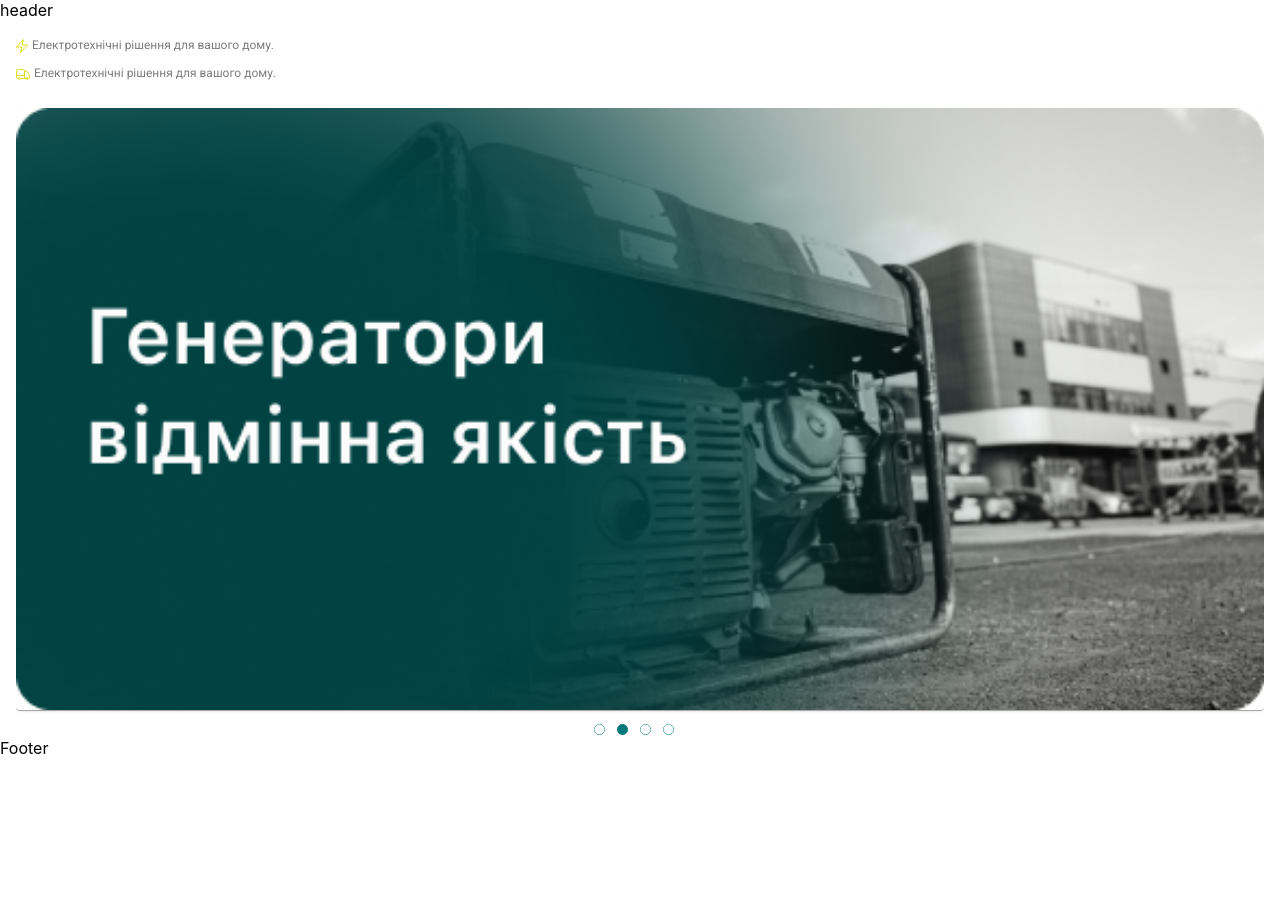
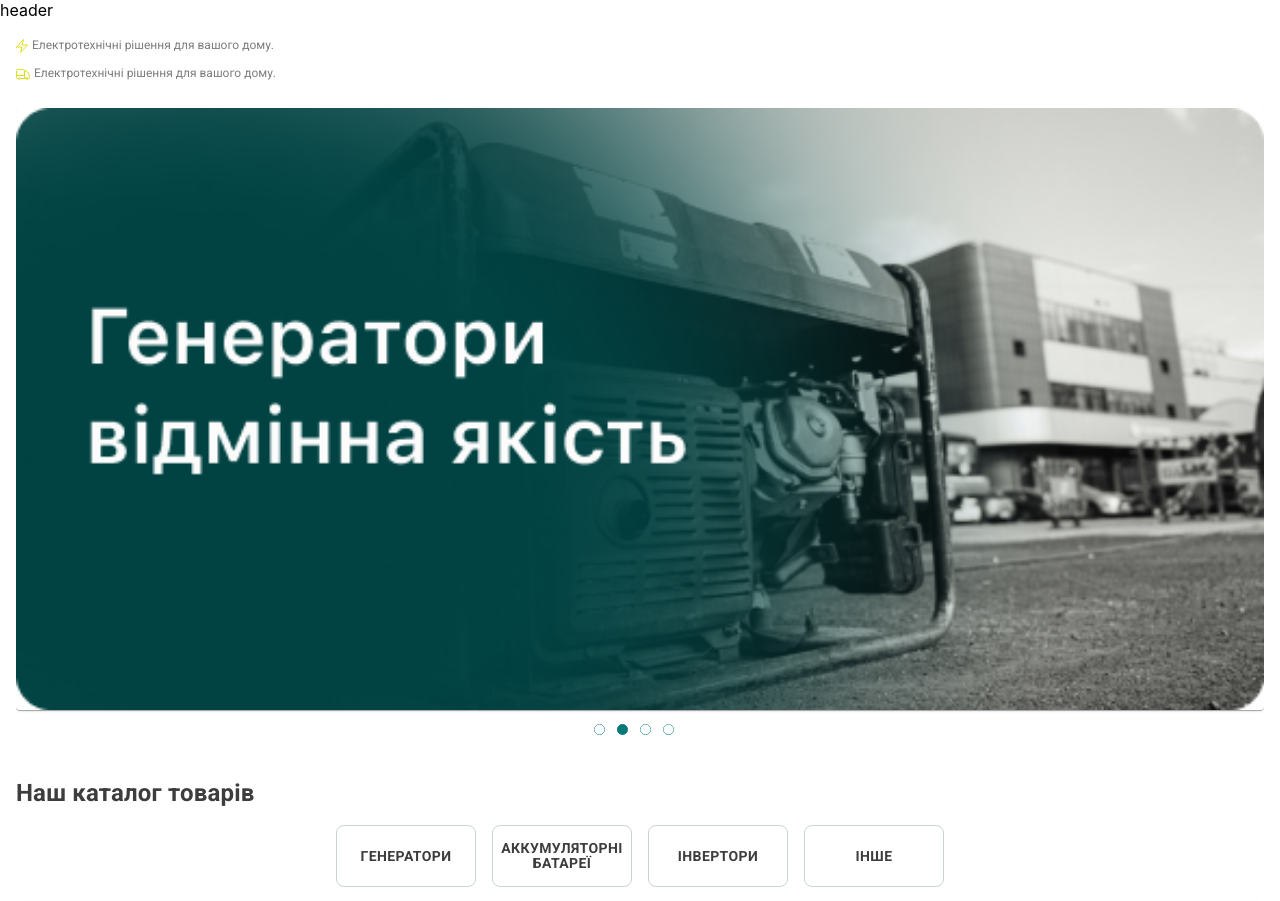
Before and after one commit to MariiaSuper/shop_team_107, a React (Create React App) app: page / in a window 1280 px wide. Shown: the top 901 px of the page. Before the commit the page ends 800 px from the top, so only its background shows below. Built offline with nearby package versions, Linux system fonts and the light colour scheme.

Commit message:
create catalog elements

```diff
--- a/src/Root.tsx
+++ b/src/Root.tsx
@@ -3,10 +3,12 @@ import App from './App';
 import { HomePage } from './components/HomePage/HomePage';
 import { Provider } from 'react-redux';
 import { store } from './store/store';
-import Catalog from './components/Catalog/Catalog';
 import { GeneratorsComponent } from './components/Catalog/GeneratorsComponent/GeneratorsComponent';
 import { AllProductsComponent } from './components/Catalog/AllProductsComponent/AllProductsComponent';
 import { NotFoundPage } from './components/NotFoundPage';
+import { BatteriesComponent } from './components/Catalog/BatteriesComponent/BatteriesComponent';
+import { InvertersComponent } from './components/Catalog/InvertersComponent/InvertersComponent';
+import { OthersComponent } from './components/Catalog/OthersComponent/OthersComponent';
 
 export const Root = () => (
   <Provider store={store}>
@@ -14,12 +16,11 @@ export const Root = () => (
       <Routes>
         <Route path="/" element={<App />}>
           <Route index element={<HomePage />} />
-          <Route path="catalog" element={<Catalog />} />
           <Route path="generators" element={<GeneratorsComponent />} />
-          <Route path="batteries" element={<GeneratorsComponent />} />
-          <Route path="inverters" element={<GeneratorsComponent />} />
-          <Route path="others" element={<GeneratorsComponent />} />
-          <Route path="all-products" element={<AllProductsComponent />} />
+          <Route path="batteries" element={<BatteriesComponent />} />
+          <Route path="inverters" element={<InvertersComponent />} />
+          <Route path="others" element={<OthersComponent />} />
+          <Route path="products" element={<AllProductsComponent />} />
           <Route path="*" element={<NotFoundPage />} />
         </Route>
       </Routes>
--- a/src/components/Catalog/Catalog.tsx
+++ b/src/components/Catalog/Catalog.tsx
@@ -1,86 +1,225 @@
+// import React from 'react';
+// import { Button, Grid, Typography, Box } from '@mui/material';
+// import { useNavigate } from 'react-router-dom';
+
+// interface CatalogItem {
+//   label: string;
+//   path: string;
+// }
+
+// const items: CatalogItem[] = [
+//   { label: 'Генератори', path: '/generators' },
+//   { label: 'Аккумуляторні батареї', path: '/batteries' },
+//   { label: 'Інвертори', path: '/inverters' },
+//   { label: 'Інше', path: '/others' }
+// ];
+
+// const Catalog: React.FC = () => {
+//   const navigate = useNavigate();
+
+//   const handleNavigation = (path: string) => {
+//     navigate(path);
+//   };
+
+//   return (
+// <Box sx={{ textAlign: 'center', pt: 5 }}>
+//   <Typography
+//     sx={{
+//       fontFamily: 'Roboto, sans-serif',
+//       fontWeight: 590,
+//       fontSize: '24px',
+//       lineHeight: '31.2px',
+//       color: '#1d1d1d',
+//       textAlign: 'left',
+//       ml: '0px',
+//       mb: '16px'
+//     }}>
+//     Наш каталог товарів
+//   </Typography>
+
+//   <Grid container spacing={1} justifyContent="center">
+//     {items.map((item) => (
+//       <Grid item xs={6} sm={3} key={item.label}>
+//         <Button
+//           fullWidth={false}
+//           variant="outlined"
+//           sx={{
+//             width: '140px',
+//             height: '62px',
+//             pt: '0',
+//             gap: '8px',
+//             padding: '0',
+//             borderRadius: '8px',
+//             border: '1px solid #C6D7D7',
+//             opacity: 1
+//           }}>
+//           <Typography
+//             sx={{
+//               fontFamily: 'Roboto, Helvetica, sans-serif',
+//               fontSize: '12px',
+//               alignItems: 'center',
+//               alignContent: 'center',
+//               justifyContent: 'center',
+//               fontWeight: 590,
+//               lineHeight: '15.4px',
+//               textAlign: 'left',
+//               color: '#3D3D3D'
+//             }}>
+//             {item.label}
+//           </Typography>
+//         </Button>
+//       </Grid>
+//     ))}
+//   </Grid>
+
+//   <Button
+//     variant="contained"
+//     color="primary"
+//     sx={{ mt: 4, width: '50%' }}
+//     onClick={() => handleNavigation('/all-products')}>
+//     Переглянути товари
+//   </Button>
+// </Box>
+
+//   );
+// };
+
+// export default Catalog;
+
 import React from 'react';
-import { Button, Grid, Typography, Box } from '@mui/material';
-import { useNavigate } from 'react-router-dom';
+import { Button, Typography, Box, useTheme } from '@mui/material';
+import { Link } from 'react-router-dom';
 
-interface CatalogItem {
-  label: string;
-  path: string;
-}
-
-const items: CatalogItem[] = [
-  { label: 'Генератори', path: '/generators' },
-  { label: 'Аккумуляторні батареї', path: '/batteries' },
-  { label: 'Інвертори', path: '/inverters' },
-  { label: 'Інше', path: '/others' }
-];
-
-const Catalog: React.FC = () => {
-  const navigate = useNavigate();
-
-  const handleNavigation = (path: string) => {
-    navigate(path);
-  };
+const ProductCatalog = () => {
+  const theme = useTheme();
 
   return (
-    <Box sx={{ textAlign: 'center', p: 3 }}>
+    <Box sx={{ pt: 5, textAlign: 'center' }}>
+      {/* Заголовок */}
       <Typography
         sx={{
           fontFamily: 'Roboto, sans-serif',
           fontWeight: 590,
           fontSize: '24px',
           lineHeight: '31.2px',
-          color: '#1d1d1d',
+          alignItems: 'center',
           textAlign: 'left',
           ml: '0px',
-          mb: '16px'
-        }}>
+          mb: '16px',
+          color: theme.palette.grey[500]
+        }}
+        variant="h4"
+        gutterBottom>
         Наш каталог товарів
       </Typography>
 
-      <Grid container spacing={1} justifyContent="center">
-        {items.map((item) => (
-          <Grid item xs={6} sm={3} key={item.label}>
+      {/* Контейнер для кнопок */}
+      <Box
+        sx={{
+          display: 'flex',
+          flexWrap: 'wrap',
+          justifyContent: 'center',
+          gap: 2
+          // mt: 2
+        }}>
+        {/* Перший ряд кнопок */}
+        <Box sx={{ display: 'flex', gap: 2 }}>
           <Button
-              fullWidth={false}
+            component={Link}
+            to="/generators"
             variant="outlined"
             sx={{
               width: '140px',
               height: '62px',
-                pt: '0',
-                gap: '8px',
-                padding: '0',
+              fontSize: '14px',
               borderRadius: '8px',
-                border: '1px solid #C6D7D7',
-                opacity: 1
-              }}>
-              <Typography
-                sx={{
               fontFamily: 'Roboto, Helvetica, sans-serif',
-                  fontSize: '12px',
-                  alignItems: 'center',
-                  alignContent: 'center',
-                  justifyContent: 'center',
               fontWeight: 590,
               lineHeight: '15.4px',
-                  textAlign: 'left',
-                  color: '#3D3D3D'
+              color: theme.palette.grey[500],
+              border: '1px solid #C6D7D7'
             }}>
-                {item.label}
-              </Typography>
+            Генератори
           </Button>
-          </Grid>
-        ))}
-      </Grid>
+          <Button
+            component={Link}
+            to="/batteries"
+            variant="outlined"
+            sx={{
+              width: '140px',
+              height: '62px',
+              fontSize: '14px',
+              borderRadius: '8px',
+              fontFamily: 'Roboto, Helvetica, sans-serif',
+              fontWeight: 590,
+              lineHeight: '15.4px',
+              color: theme.palette.grey[500],
+              border: '1px solid #C6D7D7'
+            }}>
+            Аккумуляторні батареї
+          </Button>
+        </Box>
 
+        {/* Другий ряд кнопок */}
+        <Box sx={{ display: 'flex', gap: 2 }}>
           <Button
+            component={Link}
+            to="/inverters"
+            variant="outlined"
+            sx={{
+              width: '140px',
+              height: '62px',
+              fontSize: '14px',
+              borderRadius: '8px',
+              fontFamily: 'Roboto, Helvetica, sans-serif',
+              fontWeight: 590,
+              lineHeight: '15.4px',
+              color: theme.palette.grey[500],
+              border: '1px solid #C6D7D7'
+            }}>
+            Інвертори
+          </Button>
+          <Button
+            component={Link}
+            to="/others"
+            variant="outlined"
+            sx={{
+              width: '140px',
+              height: '62px',
+              fontSize: '14px',
+              borderRadius: '8px',
+              fontFamily: 'Roboto, Helvetica, sans-serif',
+              fontWeight: 590,
+              lineHeight: '15.4px',
+              color: theme.palette.grey[500],
+              border: '1px solid #C6D7D7'
+            }}>
+            Інше
+          </Button>
+        </Box>
+      </Box>
+
+      {/* Кнопка для перегляду товарів */}
+      <Box sx={{ mt: 2 }}>
+        <Button
+          component={Link}
+          to="/products"
           variant="contained"
-        color="primary"
-        sx={{ mt: 4, width: '50%' }}
-        onClick={() => handleNavigation('/all-products')}>
+          sx={{
+            width: '100%',
+            backgroundColor: theme.palette.primary.main,
+            color: theme.palette.grey[50],
+            borderRadius: '8px',
+            height: '34px',
+            fontSize: '16px',
+            fontWeight: '590',
+            lineHeight: '17.6px'
+          }}>
           Переглянути товари
         </Button>
+      </Box>
     </Box>
   );
 };
 
-export default Catalog;
+export default ProductCatalog;
--- a/src/components/Catalog/OthersComponent/OthersComponent.tsx
+++ b/src/components/Catalog/OthersComponent/OthersComponent.tsx
@@ -1 +1 @@
-export const Others: React.FC = () => <div>Others Page</div>;
+export const OthersComponent: React.FC = () => <div>Others Page</div>;
--- a/src/components/HomePage/HomePage.tsx
+++ b/src/components/HomePage/HomePage.tsx
@@ -1,10 +1,12 @@
 import { CarouselComponent } from '../CarouselComponent';
 import { Box } from '@mui/material';
+import Catalog from '../Catalog/Catalog';
 
 export const HomePage = () => {
   return (
     <Box display="flex" flexDirection="column" mx={2}>
       <CarouselComponent />
+      <Catalog />
     </Box>
   );
 };
```
Lines whose indentation alone changed are shown as unchanged.
